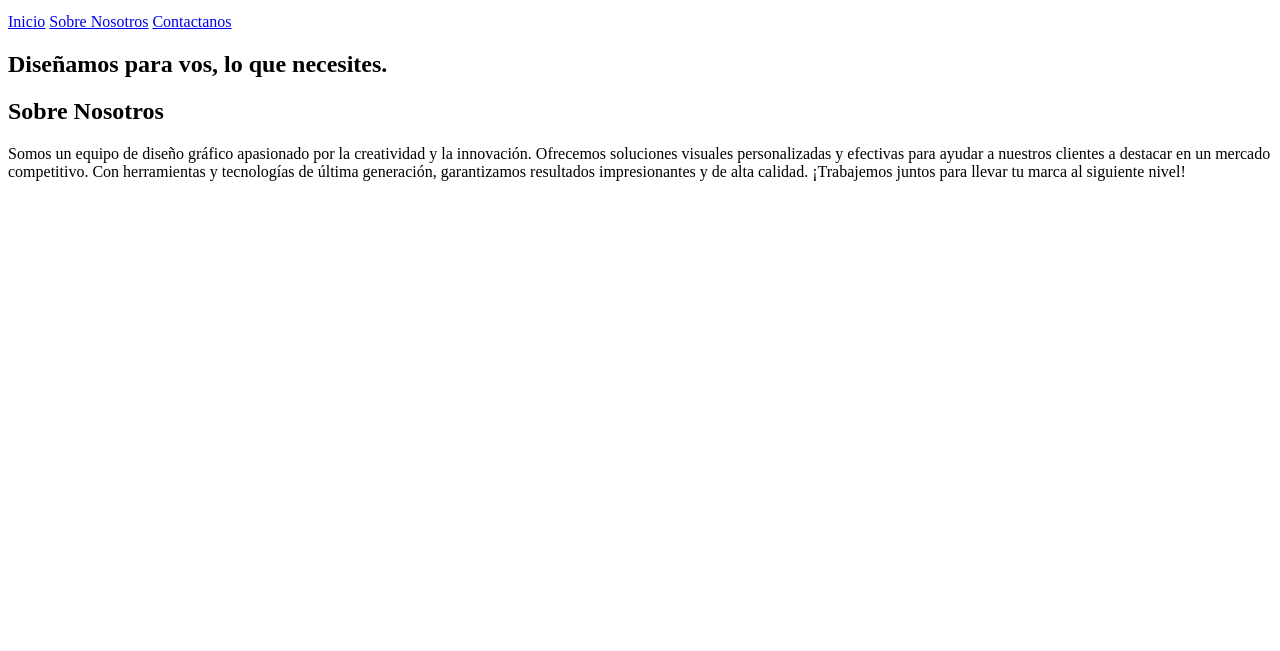
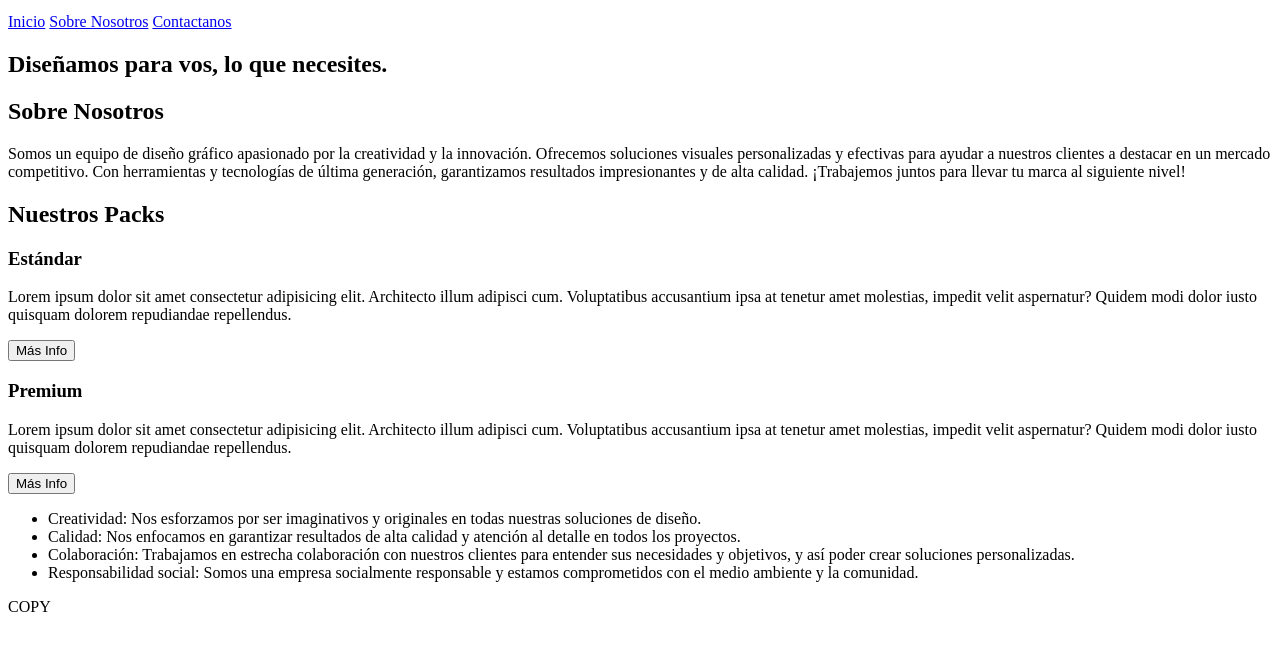
Before and after one commit to matiastvicente/MATDesign, a plain HTML site: page index.html in a window 1280 px wide. Shown: the part 37-688 px from the top of the page. Drawn offline with Linux system fonts and the light colour scheme.

Commit message:
Primer avance HTML

```diff
--- a/index.html
+++ b/index.html
@@ -18,7 +18,9 @@
     <section id="hero">
       <h1>Diseñamos para vos, lo que necesites.</h1>
     </section>
+
     <section id="galeria"></section>
+
     <section id="sobre-nosotros">
       <div class="container">
         <h2>Sobre Nosotros</h2>
@@ -32,5 +34,57 @@
         </p>
       </div>
     </section>
+
+    <section id="packs">
+      <h2>Nuestros Packs</h2>
+      <div class="container">
+        <div class="carta">
+          <h3>Estándar</h3>
+          <p>
+            Lorem ipsum dolor sit amet consectetur adipisicing elit. Architecto
+            illum adipisci cum. Voluptatibus accusantium ipsa at tenetur amet
+            molestias, impedit velit aspernatur? Quidem modi dolor iusto
+            quisquam dolorem repudiandae repellendus.
+          </p>
+          <button>Más Info</button>
+        </div>
+        <div class="carta">
+          <h3>Premium</h3>
+          <p>
+            Lorem ipsum dolor sit amet consectetur adipisicing elit. Architecto
+            illum adipisci cum. Voluptatibus accusantium ipsa at tenetur amet
+            molestias, impedit velit aspernatur? Quidem modi dolor iusto
+            quisquam dolorem repudiandae repellendus.
+          </p>
+          <button>Más Info</button>
+        </div>
+      </div>
+    </section>
+
+    <section id="valores">
+      <div class="container">
+        <ul>
+          <li>
+            Creatividad: Nos esforzamos por ser imaginativos y originales en
+            todas nuestras soluciones de diseño.
+          </li>
+          <li>
+            Calidad: Nos enfocamos en garantizar resultados de alta calidad y
+            atención al detalle en todos los proyectos.
+          </li>
+          <li>
+            Colaboración: Trabajamos en estrecha colaboración con nuestros
+            clientes para entender sus necesidades y objetivos, y así poder
+            crear soluciones personalizadas.
+          </li>
+          <li>
+            Responsabilidad social: Somos una empresa socialmente responsable y
+            estamos comprometidos con el medio ambiente y la comunidad.
+          </li>
+        </ul>
+      </div>
+    </section>
+
+    <footer>COPY</footer>
   </body>
 </html>
```
